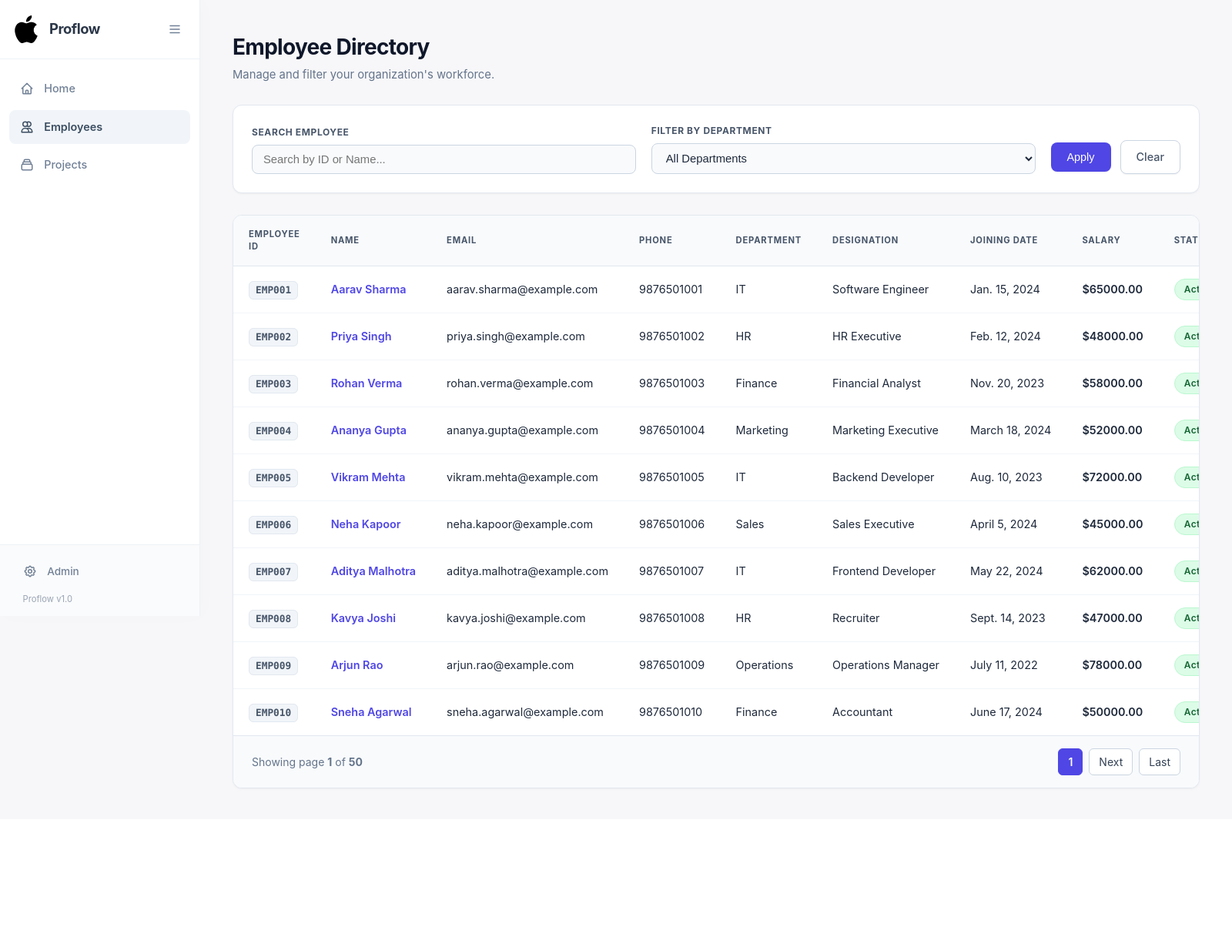
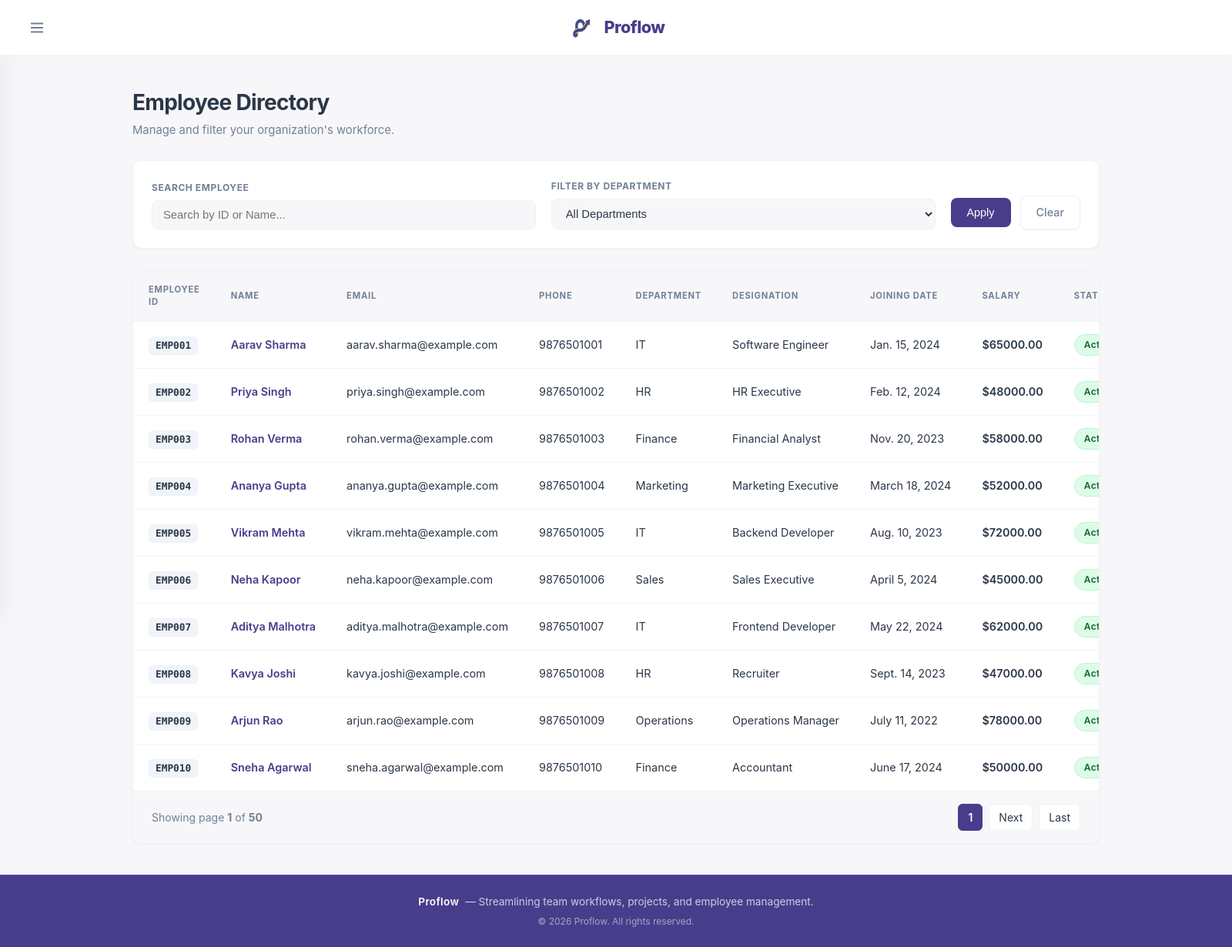
Before and after one commit to aakarshpab/Employee-Project-Management-System, a Django app: page /employees/ in a window 1600 px wide. Shown: the whole page at 77% size. Before the commit the page ends 1025 px from the top, so only its background shows below. Run offline with Django 5.2, Linux system fonts and the light colour scheme; data comes from the database, SQL or seed files in the repository; both versions use the stored data as it was after the commit.

Commit message:
ui updated

```diff
--- a/core/templates/base.html
+++ b/core/templates/base.html
@@ -11,16 +11,17 @@
 
     <style>
         :root {
-            --primary-color: #3b4d61;     /* Sophisticated slate blue */
-            --primary-hover: #273645;
+            --primary-color: #483d8b;    /* Dark slate blue theme */
+            --primary-hover: #372f6b;
             --bg-color: #f7f7f9;        /* Minimal warm off-white background */
+            --header-bg: #ffffff;
             --sidebar-bg: #ffffff;
             --card-bg: #ffffff;
             --text-main: #2b3748;
             --text-muted: #718096;
             --border-color: #edf2f7;
-            --sidebar-width: 260px;
-            --sidebar-collapsed-width: 76px;
+            --sidebar-width: 280px;
+            --header-height: 72px;
             --transition-speed: 0.3s cubic-bezier(0.4, 0, 0.2, 1);
         }
 
@@ -36,87 +37,40 @@
             padding: 0;
             line-height: 1.5;
             display: flex;
+            flex-direction: column;
             min-height: 100vh;
         }
 
-        /* Classy Collapsible Sidebar */
-        aside.sidebar {
-            width: var(--sidebar-width);
-            background-color: var(--sidebar-bg);
-            border-right: 1px solid var(--border-color);
-            display: flex;
-            flex-direction: column;
+        /* Top Header Bar */
+        header.site-header {
             position: fixed;
             top: 0;
-            bottom: 0;
             left: 0;
-            z-index: 100;
-            transition: width var(--transition-speed);
-            box-shadow: 4px 0 24px rgba(0, 0, 0, 0.015);
-        }
-
-        aside.sidebar.collapsed {
-            width: var(--sidebar-collapsed-width);
-        }
-
-        .sidebar-header {
-            padding: 1.25rem 1rem;
+            right: 0;
+            height: var(--header-height);
+            background-color: var(--header-bg);
             border-bottom: 1px solid var(--border-color);
             display: flex;
             align-items: center;
             justify-content: space-between;
-            min-height: 73px;
+            padding: 0 1.75rem;
+            z-index: 110;
+            box-shadow: 0 2px 10px rgba(0, 0, 0, 0.02);
         }
 
-        .sidebar-brand {
-            display: flex;
-            align-items: center;
-            gap: 0.75rem;
-            overflow: hidden;
-            white-space: nowrap;
-            transition: opacity var(--transition-speed);
-        }
-
-        /* Custom Logo Image Styling */
-        .brand-logo-img {
-            width: 36px;
-            height: 36px;
-            object-fit: contain;
-            border-radius: 0.375rem;
-            flex-shrink: 0;
-        }
-
-        .sidebar-brand h1 {
-            font-size: 1.15rem;
-            font-weight: 700;
-            margin: 0;
-            letter-spacing: -0.025em;
-        }
-
-        .sidebar-brand h1 a {
-            color: var(--text-main);
-            text-decoration: none;
-            transition: color 0.15s ease;
-        }
-
-        .sidebar-brand h1 a:hover {
-            color: var(--primary-color);
-        }
-
-        /* Minimal Hamburger Toggle Button */
+        /* Hamburger Toggle Button */
         .sidebar-toggle {
             background: transparent;
             border: none;
             color: var(--text-muted);
             cursor: pointer;
-            width: 32px;
-            height: 32px;
+            width: 40px;
+            height: 40px;
             display: flex;
             align-items: center;
             justify-content: center;
-            border-radius: 0.375rem;
+            border-radius: 0.5rem;
             transition: all 0.2s ease;
-            flex-shrink: 0;
         }
 
         .sidebar-toggle:hover {
@@ -125,42 +79,87 @@
         }
 
         .sidebar-toggle svg {
-            width: 18px;
-            height: 18px;
+            width: 22px;
+            height: 22px;
         }
 
-        /* Navigation Links */
-        .sidebar-nav {
-            padding: 1rem 0.75rem;
+        /* Centered Brand Header */
+        .header-brand {
+            position: absolute;
+            left: 50%;
+            transform: translateX(-50%);
+            display: flex;
+            align-items: center;
+            gap: 0.75rem;
+            text-decoration: none;
+        }
+
+        .brand-logo-img {
+            width: 36px;
+            height: 36px;
+            object-fit: contain;
+            border-radius: 0.375rem;
+        }
+
+        .header-brand h1 {
+            font-size: 1.35rem;
+            font-weight: 800;
+            margin: 0;
+            letter-spacing: -0.025em;
+            color: var(--primary-color);
+        }
+
+        .header-right-spacer {
+            width: 40px; /* Balances flex layout for precise center alignment */
+        }
+
+        /* Left Slide-out Sidebar Drawer */
+        aside.sidebar {
+            position: fixed;
+            top: var(--header-height);
+            bottom: 0;
+            left: calc(-1 * var(--sidebar-width));
+            width: var(--sidebar-width);
+            background-color: var(--sidebar-bg);
+            border-right: 1px solid var(--border-color);
             display: flex;
             flex-direction: column;
-            gap: 0.35rem;
+            z-index: 100;
+            transition: left var(--transition-speed);
+            box-shadow: 6px 0 25px rgba(0, 0, 0, 0.05);
+        }
+
+        aside.sidebar.open {
+            left: 0;
+        }
+
+        /* Sidebar Navigation Links */
+        .sidebar-nav {
+            padding: 1.5rem 1rem;
+            display: flex;
+            flex-direction: column;
+            gap: 0.5rem;
             flex: 1;
-            overflow-x: hidden;
+            overflow-y: auto;
         }
 
         .sidebar-nav a {
             display: flex;
             align-items: center;
-            gap: 0.85rem;
+            gap: 1rem;
             color: var(--text-muted);
             text-decoration: none;
             font-weight: 500;
-            font-size: 0.9rem;
-            padding: 0.7rem 0.85rem;
+            font-size: 0.95rem;
+            padding: 0.85rem 1rem;
             border-radius: 0.5rem;
             transition: all 0.2s ease;
-            white-space: nowrap;
         }
 
         .sidebar-nav a svg {
+            width: 20px;
+            height: 20px;
             flex-shrink: 0;
-            width: 18px;
-            height: 18px;
-        }
-
-        .sidebar-nav a span {
-            transition: opacity var(--transition-speed), visibility var(--transition-speed);
         }
 
         .sidebar-nav a:hover {
@@ -174,61 +173,33 @@
             font-weight: 600;
         }
 
-        /* Collapsed State Adjustments */
-        aside.sidebar.collapsed .sidebar-brand h1,
-        aside.sidebar.collapsed .sidebar-nav a span,
-        aside.sidebar.collapsed .admin-link span,
-        aside.sidebar.collapsed .sidebar-version {
-            opacity: 0;
-            visibility: hidden;
-            width: 0;
-            display: none;
-        }
-
-        aside.sidebar.collapsed .sidebar-header {
-            justify-content: center;
-            padding: 1.25rem 0.5rem;
-        }
-
-        aside.sidebar.collapsed .sidebar-brand {
-            gap: 0;
-        }
-
-        aside.sidebar.collapsed .sidebar-nav a,
-        aside.sidebar.collapsed .admin-link {
-            justify-content: center;
-            padding: 0.7rem;
-        }
-
-        /* Sidebar Footer */
+        /* Sidebar Footer (Admin & Version) */
         .sidebar-footer {
-            padding: 0.85rem 1rem;
+            padding: 1rem 1.25rem;
             border-top: 1px solid var(--border-color);
             display: flex;
             flex-direction: column;
-            gap: 0.5rem;
+            gap: 0.75rem;
             background-color: #fafbfc;
-            overflow: hidden;
-            white-space: nowrap;
         }
 
         .admin-link {
             display: flex;
             align-items: center;
-            gap: 0.85rem;
+            gap: 1rem;
             color: var(--text-muted);
             text-decoration: none;
             font-weight: 500;
-            font-size: 0.85rem;
-            padding: 0.6rem 0.85rem;
+            font-size: 0.9rem;
+            padding: 0.75rem 1rem;
             border-radius: 0.5rem;
             transition: all 0.2s ease;
         }
 
         .admin-link svg {
+            width: 20px;
+            height: 20px;
             flex-shrink: 0;
-            width: 18px;
-            height: 18px;
         }
 
         .admin-link:hover {
@@ -237,63 +208,100 @@
         }
 
         .sidebar-version {
-            font-size: 0.7rem;
+            font-size: 0.75rem;
             color: var(--text-muted);
-            padding-left: 0.85rem;
+            padding-left: 1rem;
             opacity: 0.7;
         }
 
-        /* Main Content Fluid Layout */
+        /* Backdrop Overlay */
+        .sidebar-overlay {
+            position: fixed;
+            top: var(--header-height);
+            left: 0;
+            right: 0;
+            bottom: 0;
+            background-color: rgba(0, 0, 0, 0.2);
+            backdrop-filter: blur(2px);
+            opacity: 0;
+            visibility: hidden;
+            transition: opacity var(--transition-speed), visibility var(--transition-speed);
+            z-index: 95;
+        }
+
+        .sidebar-overlay.active {
+            opacity: 1;
+            visibility: visible;
+        }
+
+        /* Main Content Layout */
         main.main-content {
-            margin-left: var(--sidebar-width);
+            margin-top: var(--header-height);
             flex: 1;
-            min-height: 100vh;
-            background-color: var(--bg-color);
             display: flex;
             flex-direction: column;
-            transition: margin-left var(--transition-speed);
+            width: 100%;
+            min-height: calc(100vh - var(--header-height));
         }
 
-        main.main-content.expanded {
-            margin-left: var(--sidebar-collapsed-width);
+        /* Aesthetic Footer Styling (#483d8b) */
+        footer.site-footer {
+            background-color: #483d8b;
+            color: #e2e8f0;
+            text-align: center;
+            padding: 1.5rem 1rem;
+            font-size: 0.85rem;
+            margin-top: auto;
+            display: flex;
+            flex-direction: column;
+            gap: 0.4rem;
+            border-top: 1px solid rgba(255, 255, 255, 0.1);
         }
 
-        /* Responsive Mobile Behavior */
-        @media (max-width: 768px) {
-            aside.sidebar {
-                width: var(--sidebar-collapsed-width);
+        .footer-info {
+            display: flex;
+            justify-content: center;
+            align-items: center;
+            gap: 0.5rem;
+            flex-wrap: wrap;
         }
-            aside.sidebar .sidebar-brand h1,
-            aside.sidebar .sidebar-version,
-            aside.sidebar .sidebar-nav a span,
-            aside.sidebar .admin-link span {
-                display: none;
+
+        .footer-brand-name {
+            font-weight: 600;
+            color: #ffffff;
+            letter-spacing: 0.025em;
         }
-            main.main-content {
-                margin-left: var(--sidebar-collapsed-width);
+
+        .footer-tagline {
+            opacity: 0.85;
         }
-            .sidebar-toggle {
-                display: none;
-            }
+
+        .footer-copyright {
+            font-size: 0.75rem;
+            opacity: 0.6;
         }
     </style>
 </head>
 <body>
 
-    <aside class="sidebar" id="appSidebar">
-        <div class="sidebar-header">
-            <div class="sidebar-brand">
-                <!-- Loads logo.png from core/static/images/ -->
-                <img src="{% static 'images/logo.png' %}" alt="Proflow Logo" class="brand-logo-img">
-                <h1><a href="{% url 'home' %}">Proflow</a></h1>
-            </div>
+    <!-- Top Header Bar with Centered Logo & Name -->
+    <header class="site-header">
         <button class="sidebar-toggle" id="sidebarToggle" aria-label="Toggle Sidebar">
             <svg fill="none" stroke="currentColor" stroke-width="2" viewBox="0 0 24 24">
                 <path stroke-linecap="round" stroke-linejoin="round" d="M4 6h16M4 12h16M4 18h16"></path>
             </svg>
         </button>
-        </div>
 
+        <a href="{% url 'home' %}" class="header-brand">
+            <img src="{% static 'images/logo.png' %}" alt="Proflow Logo" class="brand-logo-img">
+            <h1>Proflow</h1>
+        </a>
+
+        <div class="header-right-spacer"></div>
+    </header>
+
+    <!-- Slide-out Left Sidebar Drawer -->
+    <aside class="sidebar" id="appSidebar">
         <nav class="sidebar-nav">
             <a href="{% url 'home' %}" {% if request.resolver_match.url_name == 'home' %}class="active"{% endif %}>
                 <svg fill="none" stroke="currentColor" stroke-width="2" viewBox="0 0 24 24"><path stroke-linecap="round" stroke-linejoin="round" d="M3 12l2-2m0 0l7-7 7 7M5 10v10a1 1 0 001 1h3m10-11l2 2m-2-2v10a1 1 0 01-1 1h-3m-6 0a1 1 0 001-1v-4a1 1 0 011-1h2a1 1 0 011 1v4a1 1 0 001 1m-6 0h6"></path></svg>
@@ -318,20 +326,35 @@
         </div>
     </aside>
 
-    <main class="main-content" id="mainContent">
+    <!-- Backdrop Overlay -->
+    <div class="sidebar-overlay" id="sidebarOverlay"></div>
+
+    <!-- Main Content Area -->
+    <main class="main-content">
         {% block content %}
         {% endblock %}
+
+        <footer class="site-footer">
+            <div class="footer-info">
+                <span class="footer-brand-name">Proflow</span>
+                <span class="footer-tagline">— Streamlining team workflows, projects, and employee management.</span>
+            </div>
+            <div class="footer-copyright">&copy; 2026 Proflow. All rights reserved.</div>
+        </footer>
     </main>
 
     <script>
         const toggleBtn = document.getElementById('sidebarToggle');
         const sidebar = document.getElementById('appSidebar');
-        const mainContent = document.getElementById('mainContent');
+        const overlay = document.getElementById('sidebarOverlay');
 
-        toggleBtn.addEventListener('click', () => {
-            sidebar.classList.toggle('collapsed');
-            mainContent.classList.toggle('expanded');
-        });
+        function toggleSidebar() {
+            sidebar.classList.toggle('open');
+            overlay.classList.toggle('active');
+        }
+
+        toggleBtn.addEventListener('click', toggleSidebar);
+        overlay.addEventListener('click', toggleSidebar);
     </script>
 </body>
 </html>
--- a/core/templates/employee_list.html
+++ b/core/templates/employee_list.html
@@ -94,7 +94,7 @@
                     <tr>
                         <td colspan="9" class="empty-state">
                             <div class="empty-content">
-                                <svg fill="none" stroke="currentColor" stroke-width="1.5" viewBox="0 0 24 24"><path stroke-linecap="round" stroke-linejoin="round" d="M15 19.128a9.38 9.38 0 002.625.372 9.337 9.337 0 004.121-.952 4.125 4.125 0-00-7.533-2.493M15 19.128v-.003c0-1.113-.285-2.16-.786-3.07M15 19.128v.106A12.318 12.318 0 018.624 21c-2.331 0-4.512-.645-6.374-1.766l-.001-.109a6.375 6.375 0 0111.964-3.07M12 6.375a3.375 3.375 0 11-6.75 0 3.375 3.375 0 016.75 0zm8.25 2.25a2.625 2.625 0 11-5.25 0 2.625 2.625 0 015.25 0z"></path></svg>
+                                <svg fill="none" stroke="currentColor" stroke-width="1.5" viewBox="0 0 24 24"><path stroke-linecap="round" stroke-linejoin="round" d="M15 19.128a9.38 9.38 0 002.625.372 9.337 9.337 0 004.121-.952 4.125 4.125 0 00-7.533-2.493M15 19.128v-.003c0-1.113-.285-2.16-.786-3.07M15 19.128v.106A12.318 12.318 0 018.624 21c-2.331 0-4.512-.645-6.374-1.766l-.001-.109a6.375 6.375 0 0111.964-3.07M12 6.375a3.375 3.375 0 11-6.75 0 3.375 3.375 0 016.75 0zm8.25 2.25a2.625 2.625 0 11-5.25 0 2.625 2.625 0 015.25 0z"></path></svg>
                                 <p>No employees found matching your criteria.</p>
                             </div>
                         </td>
@@ -144,20 +144,20 @@
         font-size: 1.75rem;
         font-weight: 700;
         margin: 0 0 0.25rem 0;
-        color: #0f172a;
+        color: var(--text-main);
         letter-spacing: -0.025em;
     }
 
     .page-header .subtitle {
         margin: 0;
         font-size: 0.925rem;
-        color: #64748b;
+        color: var(--text-muted);
     }
 
     /* Filter Card Styling */
     .filter-card {
-        background-color: #ffffff;
-        border: 1px solid #e2e8f0;
+        background-color: var(--card-bg);
+        border: 1px solid var(--border-color);
         border-radius: 0.75rem;
         padding: 1.5rem;
         margin-bottom: 1.75rem;
@@ -182,26 +182,26 @@
     .form-group label {
         font-size: 0.75rem;
         font-weight: 700;
-        color: #475569;
+        color: var(--text-muted);
         text-transform: uppercase;
         letter-spacing: 0.05em;
     }
 
     .form-input, .form-select {
         padding: 0.625rem 0.875rem;
-        border: 1px solid #cbd5e1;
+        border: 1px solid var(--border-color);
         border-radius: 0.5rem;
-        background-color: #f8fafc;
-        color: #1e293b;
+        background-color: var(--bg-color);
+        color: var(--text-main);
         font-size: 0.925rem;
         outline: none;
         transition: all 0.2s ease;
     }
 
     .form-input:focus, .form-select:focus {
-        border-color: #4f46e5;
-        box-shadow: 0 0 0 3px rgba(79, 70, 229, 0.12);
-        background-color: #ffffff;
+        border-color: #483d8b;
+        box-shadow: 0 0 0 3px rgba(72, 61, 139, 0.12);
+        background-color: var(--card-bg);
     }
 
     .form-actions {
@@ -227,30 +227,30 @@
     }
 
     .btn-primary {
-        background-color: #4f46e5;
+        background-color: #483d8b;
         color: #ffffff;
     }
 
     .btn-primary:hover {
-        background-color: #4338ca;
+        background-color: #372f6b;
     }
 
     .btn-secondary {
-        background-color: #ffffff;
-        color: #475569;
-        border-color: #cbd5e1;
+        background-color: var(--card-bg);
+        color: var(--text-muted);
+        border-color: var(--border-color);
     }
 
     .btn-secondary:hover {
         background-color: #f1f5f9;
-        color: #0f172a;
+        color: var(--text-main);
         border-color: #94a3b8;
     }
 
     /* Table Card Layout */
     .table-card {
-        background-color: #ffffff;
-        border: 1px solid #e2e8f0;
+        background-color: var(--card-bg);
+        border: 1px solid var(--border-color);
         border-radius: 0.75rem;
         box-shadow: 0 1px 3px 0 rgba(0, 0, 0, 0.04), 0 1px 2px -1px rgba(0, 0, 0, 0.04);
         overflow: hidden;
@@ -269,20 +269,20 @@
     }
 
     .data-table th {
-        background-color: #f8fafc;
-        color: #475569;
+        background-color: var(--bg-color);
+        color: var(--text-muted);
         font-weight: 700;
         text-transform: uppercase;
         font-size: 0.7rem;
         letter-spacing: 0.07em;
         padding: 1rem 1.25rem;
-        border-bottom: 1px solid #e2e8f0;
+        border-bottom: 1px solid var(--border-color);
     }
 
     .data-table td {
         padding: 1rem 1.25rem;
         border-bottom: 1px solid #f1f5f9;
-        color: #1e293b;
+        color: var(--text-main);
         white-space: nowrap;
     }
 
@@ -295,7 +295,7 @@
     }
 
     .data-table tbody tr:hover {
-        background-color: #f8fafc;
+        background-color: var(--bg-color);
     }
 
     /* Pagination Footer Styling */
@@ -304,15 +304,15 @@
         justify-content: space-between;
         align-items: center;
         padding: 1rem 1.5rem;
-        background-color: #f8fafc;
-        border-top: 1px solid #e2e8f0;
+        background-color: var(--bg-color);
+        border-top: 1px solid var(--border-color);
         flex-wrap: wrap;
         gap: 1rem;
     }
 
     .pagination-info {
         font-size: 0.875rem;
-        color: #64748b;
+        color: var(--text-muted);
     }
 
     .pagination-controls {
@@ -323,11 +323,11 @@
 
     .page-btn {
         padding: 0.375rem 0.75rem;
-        background-color: #ffffff;
-        border: 1px solid #cbd5e1;
+        background-color: var(--card-bg);
+        border: 1px solid var(--border-color);
         border-radius: 0.375rem;
         font-size: 0.875rem;
-        color: #334155;
+        color: var(--text-main);
         text-decoration: none;
         transition: all 0.15s ease;
     }
@@ -335,13 +335,13 @@
     .page-btn:hover {
         background-color: #f1f5f9;
         border-color: #94a3b8;
-        color: #0f172a;
+        color: var(--text-main);
     }
 
     .page-current {
         padding: 0.375rem 0.75rem;
-        background-color: #4f46e5;
-        border: 1px solid #4f46e5;
+        background-color: #483d8b;
+        border: 1px solid #483d8b;
         border-radius: 0.375rem;
         font-size: 0.875rem;
         color: #ffffff;
@@ -350,19 +350,19 @@
 
     /* Utilities & Components */
     .employee-link {
-        color: #4f46e5;
+        color: #483d8b;
         font-weight: 600;
         text-decoration: none;
         transition: color 0.15s ease;
     }
 
     .employee-link:hover {
-        color: #4338ca;
+        color: #372f6b;
         text-decoration: underline;
     }
 
     .text-muted {
-        color: #64748b;
+        color: var(--text-muted);
     }
 
     .id-badge {
@@ -371,8 +371,8 @@
         padding: 0.2rem 0.5rem;
         border-radius: 0.375rem;
         font-size: 0.8rem;
-        color: #475569;
-        border: 1px solid #e2e8f0;
+        color: var(--text-main);
+        border: 1px solid var(--border-color);
         font-weight: 600;
     }
 
@@ -399,8 +399,8 @@
 
     .badge-inactive {
         background-color: #f1f5f9;
-        color: #475569;
-        border: 1px solid #e2e8f0;
+        color: var(--text-muted);
+        border: 1px solid var(--border-color);
     }
 
     /* Empty State */
@@ -414,7 +414,7 @@
         flex-direction: column;
         align-items: center;
         gap: 0.75rem;
-        color: #64748b;
+        color: var(--text-muted);
     }
 
     .empty-content svg {
--- a/core/views.py
+++ b/core/views.py
@@ -2,6 +2,8 @@ from django.shortcuts import render , get_object_or_404
 from .models import Employee, Project
 from django.db.models import Q
 from django.core.paginator import Paginator
+
+
 def home(request):
     employee_count = Employee.objects.count()
     active_employee_count = Employee.objects.filter(is_active=True).count()
```
Also changed, not shown: core/templates/employee_details.html (+24 -24 lines), core/templates/home.html (+47 -41 lines), core/templates/project_details.html (+33 -33 lines), core/templates/project_list.html (+5 -5 lines), core/static/images/1111.png (renamed from core/static/images/12.png), core/static/images/12logo.png (added), core/static/images/13.png (added), core/static/images/1logo.png (deleted), core/static/images/favicon.png, core/static/images/logo.png, db.sqlite3. Lines whose indentation alone changed are shown as unchanged.
